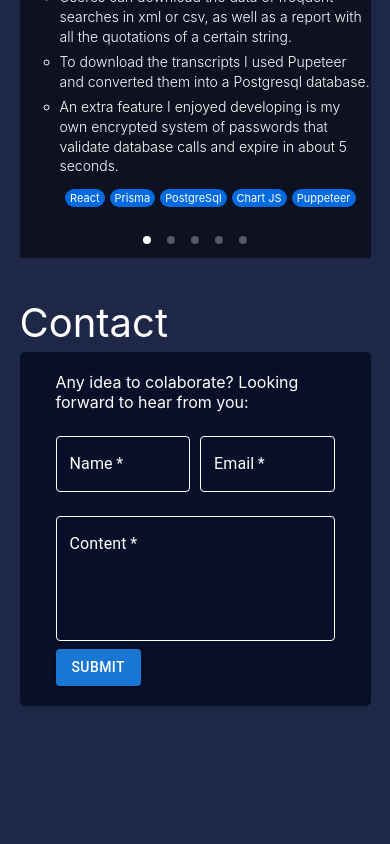
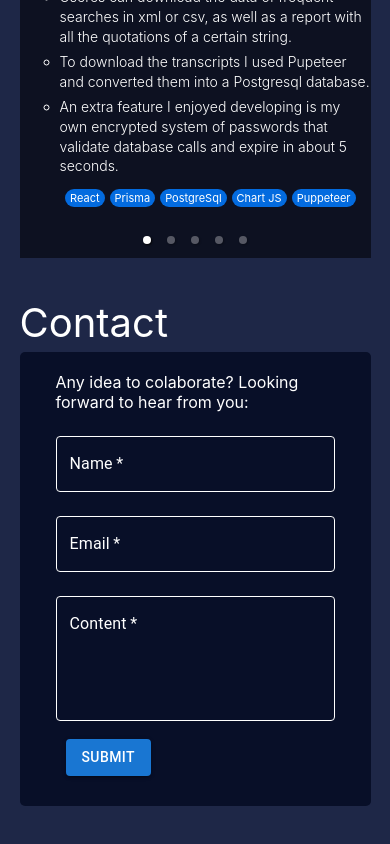
Before and after one commit to suastech/jsuastech, a React (Vite) app: page / in a window 390 px wide. Shown: the part 1127-1971 px from the top of the page. Before the commit the page ends 1873 px from the top, so only its background shows below. Built offline with nearby package versions, Linux system fonts and the light colour scheme.

Commit message:
responsive email input

```diff
--- a/src/components/CallToAction.jsx
+++ b/src/components/CallToAction.jsx
@@ -84,7 +84,7 @@ export default function CallToAction() {
           gutterBottom
         ></Typography>
         <form ref={formRef} onSubmit={handleSubmit}>
-          <div style={{ display: "flex" }}>
+          <div className="input-wrap"  >
             <TextField
               fullWidth
               margin="normal"
@@ -121,9 +121,11 @@ export default function CallToAction() {
               type="email"
               value={formData.email}
               onChange={handleChange}
+              id="email-input"
+
               required
               sx={{
-                ml: "10px",
+                ml: { xs: 0, sm: '5px' },
                 "& .MuiInputBase-root": {
                   color: "white",
                 },
@@ -156,6 +158,7 @@ export default function CallToAction() {
             onChange={handleChange}
             required
             sx={{
+
               "& .MuiInputBase-root": {
                 color: "white",
               },
@@ -175,7 +178,7 @@ export default function CallToAction() {
               },
             }}
           />
-          <Button variant="contained" color="primary" type="submit">
+          <Button variant="contained" color="primary" type="submit" sx={{m: "10px"}}>
             Submit
           </Button>
         </form>
--- a/src/styles/Coding.css
+++ b/src/styles/Coding.css
@@ -62,6 +62,10 @@
   padding: 20px;
   position: relative;
 }
+.input-wrap {
+  display: flex;
+}
+
 
 .disabled-box {
   opacity: 0.2;
@@ -94,3 +98,10 @@
 
   }
 }
+
+@media screen and (max-width: 600px) {
+  .input-wrap {
+    display: block;
+  }
+
+}
```
